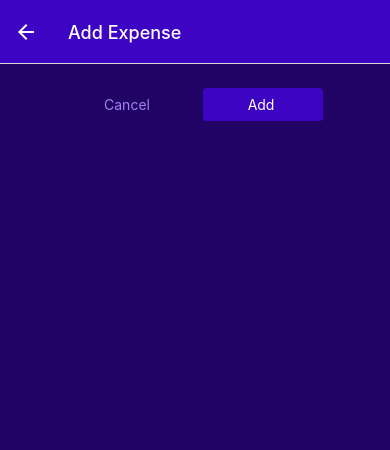
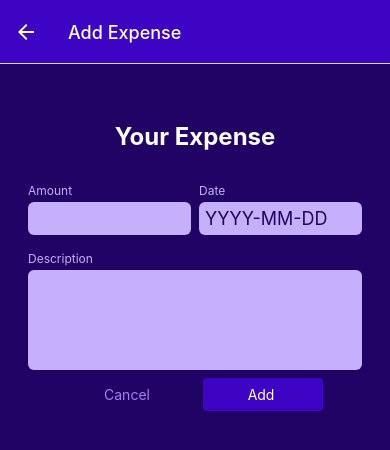
Before and after one commit to avikaldarolia/ExpenseTracker-ReactNative, a React Native app: screen /ManageExpense in a window 390 px wide. Shown: the top 450 px of the page. Built offline with nearby package versions, Linux system fonts and the light colour scheme.

Commit message:
Setting up form input elements with styling

```diff
--- /dev/null
+++ b/components/ManageExpense/ExpenseForm.js
@@ -0,0 +1,51 @@
+import { StyleSheet, Text, View } from "react-native"
+import Input from "./Input"
+
+function ExpenseForm() {
+
+    function amountChangedHandler() { }
+    return (
+        <View style={styles.form}>
+            <Text style={styles.title}>Your Expense</Text>
+            <View style={styles.inputsRow}>
+                <Input style={styles.rowInput} label={"Amount"} textInputConfig={{
+                    keyboardType: 'decimal-pad',
+                    onChangeText: amountChangedHandler
+                }} />
+                <Input style={styles.rowInput} label={"Date"} textInputConfig={{
+                    placeholder: 'YYYY-MM-DD',
+                    maxLength: 10,
+                    onChangeText: () => { },
+                }} />
+            </View>
+            <Input label={"Description"} textInputConfig={{
+                multiline: true,
+                // autoCapitalize: 'none'
+                // autoCorrect: false // default is true.
+            }}
+            />
+        </View>
+    )
+}
+
+export default ExpenseForm
+
+const styles = StyleSheet.create({
+    form: {
+        marginTop: 10
+    },
+    title: {
+        fontSize: 24,
+        fontWeight: 'bold',
+        color: 'white',
+        marginVertical: 24,
+        textAlign: 'center'
+    },
+    inputsRow: {
+        flexDirection: 'row',
+        justifyContent: 'space-between'
+    },
+    rowInput: {
+        flex: 1
+    }
+})
--- /dev/null
+++ b/components/ManageExpense/Input.js
@@ -0,0 +1,43 @@
+import { StyleSheet, Text, TextInput, View } from "react-native"
+import { GlobalStyles } from "../../constants/styles"
+
+function Input({ label, style, textInputConfig }) {
+
+    const inputStyles = [styles.input]
+
+    if (textInputConfig && textInputConfig.multiline) {
+        inputStyles.push(styles.inputMultiline)
+    }
+    return (
+        <View style={[styles.inputContainer, style]}>
+            <Text style={styles.label}>{label}</Text>
+            <TextInput style={inputStyles} {...textInputConfig} />
+        </View>
+    )
+}
+
+export default Input
+
+
+const styles = StyleSheet.create({
+    inputContainer: {
+        marginHorizontal: 4,
+        marginVertical: 8
+    },
+    label: {
+        fontSize: 12,
+        color: GlobalStyles.colors.primary100,
+        marginBottom: 4
+    },
+    input: {
+        backgroundColor: GlobalStyles.colors.primary100,
+        padding: 6,
+        borderRadius: 6,
+        fontSize: 18,
+        color: GlobalStyles.colors.primary800
+    },
+    inputMultiline: {
+        minHeight: 100,
+        textAlignVertical: 'top'
+    }
+})
--- a/screens/ManageExpense.js
+++ b/screens/ManageExpense.js
@@ -1,9 +1,10 @@
 import { useContext, useLayoutEffect } from "react";
-import { StyleSheet, Text, View } from "react-native"
+import { StyleSheet, Text, TextInput, View } from "react-native"
 import IconButton from "../components/ui/IconButton";
 import Button from "../components/ui/Button";
 import { GlobalStyles } from "../constants/styles";
 import { ExpensesContext } from "../store/expenses-context";
+import ExpenseForm from "../components/ManageExpense/ExpenseForm";
 
 function ManageExpense({ route, navigation }) {
     const expenseCtx = useContext(ExpensesContext)
@@ -47,6 +48,7 @@
     }
     return (
         <View style={styles.container}>
+            <ExpenseForm  />
             <View style={styles.buttons}>
                 <Button style={styles.button} mode={"flat"} onPress={cancelHandler}>Cancel</Button>
                 <Button style={styles.button} onPress={confirmHandler}>{isEditing ? 'Update' : 'Add'} </Button>
```
